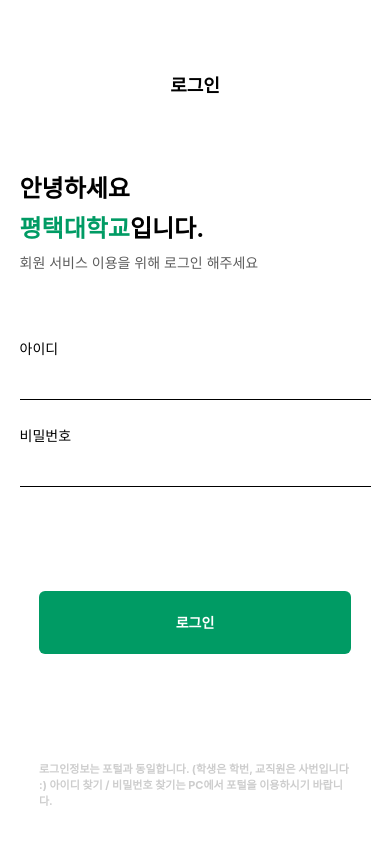
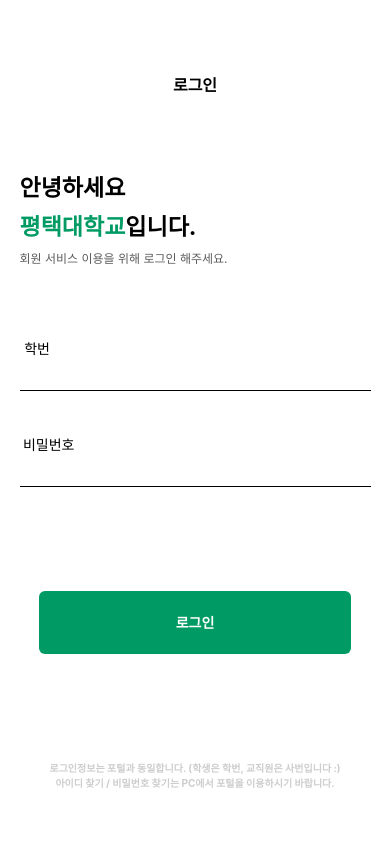
Before and after one commit to PTU-Graduate/Ryu_Front, a React Native app: screen /LoginScreen in a window 390 px wide. Built offline with nearby package versions, Linux system fonts and the light colour scheme; no server answers.

Commit message:
fix/로그인 화면 수정

```diff
--- a/src/screens/LoginScreen.tsx
+++ b/src/screens/LoginScreen.tsx
@@ -29,31 +29,50 @@
           justifyContent: 'center',
           alignItems: 'center',
         }}>
-        <Text style={{fontWeight: 'bold', fontSize: 18}}>로그인</Text>
+        <Text style={{fontWeight: 'bold', fontSize: 16}}>로그인</Text>
       </View>
       <View style={{flex: 2, marginLeft: deviceWidth * 0.05}}>
-        <Text style={{fontSize: 24, fontWeight: 'bold'}}>안녕하세요</Text>
+        <Text style={{fontSize: 23, fontWeight: 'bold'}}>안녕하세요</Text>
         <Text
           style={{
-            fontSize: 24,
+            fontSize: 23,
             fontWeight: 'bold',
             marginTop: deviceHeight * 0.006,
           }}>
           <Text style={{color: '#009B64'}}>평택대학교</Text>
           입니다.
         </Text>
-        <Text style={{color: '#5c5c5c', marginTop: deviceHeight * 0.01}}>
-          회원 서비스 이용을 위해 로그인 해주세요
+        <Text
+          style={{
+            color: '#5c5c5c',
+            fontSize: 12,
+            marginTop: deviceHeight * 0.008,
+          }}>
+          회원 서비스 이용을 위해 로그인 해주세요.
         </Text>
       </View>
-      <View style={{flex: 3, marginLeft: deviceWidth * 0.05}}>
-        <Text style={{color: '#000', fontWeight: '300'}}>아이디</Text>
+      <View
+        style={{
+          flex: 3,
+          alignItems: 'center',
+        }}>
+        <Text
+          style={{
+            color: '#000',
+            fontWeight: '300',
+            marginRight: deviceWidth * 0.81,
+            marginBottom: deviceHeight * -0.01,
+          }}>
+          학번
+        </Text>
         <SignLogInput value={loginId} onChangeText={text => setLoginId(text)} />
         <Text
           style={{
             color: '#000',
             fontWeight: '300',
-            marginTop: deviceHeight * 0.03,
+            marginTop: deviceHeight * 0.05,
+            marginBottom: deviceHeight * -0.01,
+            marginRight: deviceWidth * 0.75,
           }}>
           비밀번호
         </Text>
@@ -69,11 +88,12 @@
       <View
         style={{
           flex: 1,
-          marginLeft: deviceWidth * 0.1,
-          marginRight: deviceWidth * 0.1,
+          alignItems: 'center',
         }}>
-        <Text style={{fontSize: 11, color: '#cdcdcd', fontWeight: 'bold'}}>
+        <Text style={{fontSize: 10, color: '#cdcdcd', fontWeight: 'bold'}}>
           로그인정보는 포털과 동일합니다. (학생은 학번, 교직원은 사번입니다 :)
+        </Text>
+        <Text style={{fontSize: 10, color: '#cdcdcd', fontWeight: 'bold'}}>
           아이디 찾기 / 비밀번호 찾기는 PC에서 포털을 이용하시기 바랍니다.
         </Text>
       </View>
```
